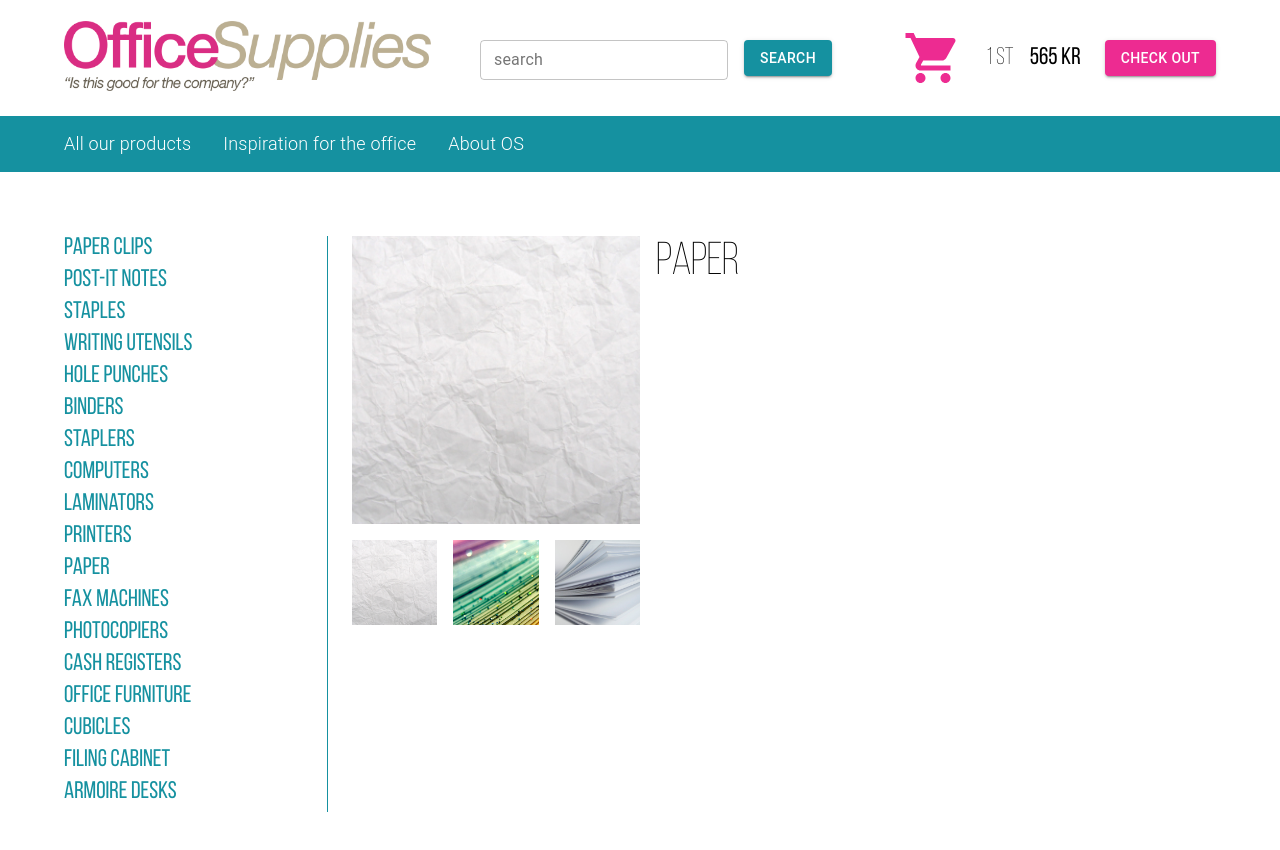
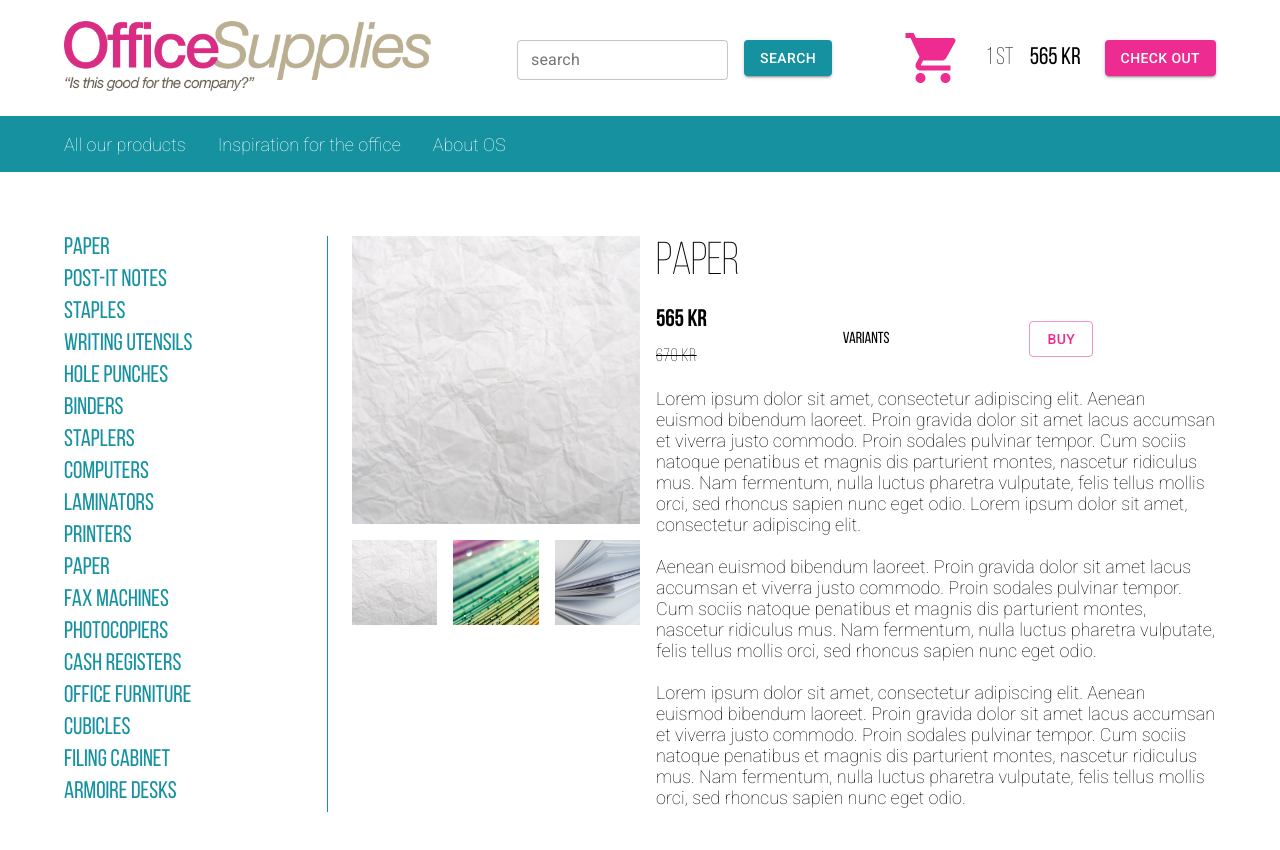
Before and after one commit to malg266526/ColumbusProductPage, a React (Create React App) app: page / in a window 1280 px wide. Shown: the top 850 px of the page. Built offline with nearby package versions, Linux system fonts and the light colour scheme.

Commit message:
product details

```diff
--- a/src/components/Product/index.tsx
+++ b/src/components/Product/index.tsx
@@ -3,28 +3,60 @@ import Grid from '@material-ui/core/Grid';
 import { Theme, Typography } from '@material-ui/core';
 import { makeStyles } from '@material-ui/core/styles';
 import { PhotosGallery } from '../PhotosGallery';
+import { inject, observer } from 'mobx-react';
+import { IProductStore } from '../../store/ProductsStore';
+import { ProductDetails } from './productDetails';
 
-interface IProps {}
+interface IProps {
+    productStore?: IProductStore;
+}
 
 const useStyles = makeStyles((theme: Theme) => ({
-    root: {},
+    details: {
+        paddingLeft: theme.spacing(2),
+    },
+    description: {
+        marginTop: theme.spacing(2),
+    },
 }));
 
-export const Product: React.FC<IProps> = () => {
+const ProductComp: React.FC<IProps> = ({ productStore }) => {
     const classes = useStyles();
 
-    const productName = 'Paper';
+    if (!(productStore && productStore.currentProduct)) {
+        return <Typography variant="h1">No product selected</Typography>;
+    }
+
+    const product = productStore.currentProduct;
+    const productName = product.name;
 
     return (
-        <section className={classes.root}>
+        <section>
             <Grid container>
                 <Grid item xs={12} md={4}>
                     <PhotosGallery productName={productName} />
                 </Grid>
-                <Grid item xs={12} md={8}>
+                <Grid item xs={12} md={8} className={classes.details}>
                     <Typography variant="h1">{productName}</Typography>
+
+                    <ProductDetails
+                        newPrice={product.newPrice}
+                        oldPrice={product.oldPrice}
+                        variants={product.variants || []}
+                        currency={product.currency}
+                    />
+
+                    <Typography
+                        variant="h3"
+                        dangerouslySetInnerHTML={{
+                            __html: product.description,
+                        }}
+                        className={classes.description}
+                    />
                 </Grid>
             </Grid>
         </section>
     );
 };
+
+export const Product = inject('productStore')(observer(ProductComp));
--- a/src/components/Product/productDetails.tsx
+++ b/src/components/Product/productDetails.tsx
@@ -0,0 +1,53 @@
+import React from 'react';
+import { Button, Theme, Typography } from '@material-ui/core';
+import { makeStyles } from '@material-ui/core/styles';
+import Grid from '@material-ui/core/Grid';
+
+interface IProps {
+    newPrice: number;
+    oldPrice: number;
+    variants: string[];
+    currency: string;
+}
+
+const useStyles = makeStyles((theme: Theme) => ({
+    root: {
+        display: 'flex',
+        alignItems: 'center',
+    },
+    oldPrice: {
+        textDecoration: 'line-through',
+    },
+}));
+
+export const ProductDetails: React.FC<IProps> = ({
+    newPrice,
+    oldPrice,
+    currency,
+    variants,
+}) => {
+    const classes = useStyles();
+
+    return (
+        <div>
+            <Grid container className={classes.root}>
+                <Grid item xs={6} md={4}>
+                    <Typography variant="h2">
+                        {newPrice} {currency}
+                    </Typography>
+                    <Typography variant="caption" className={classes.oldPrice}>
+                        {oldPrice} {currency}
+                    </Typography>
+                </Grid>
+                <Grid item xs={6} md={4}>
+                    variants
+                </Grid>
+                <Grid item xs={12} md={4}>
+                    <Button variant="outlined" color="secondary">
+                        Buy
+                    </Button>
+                </Grid>
+            </Grid>
+        </div>
+    );
+};
--- a/src/components/ProductList/index.tsx
+++ b/src/components/ProductList/index.tsx
@@ -31,7 +31,7 @@ export const ProductList: React.FC<IProps> = () => {
     return (
         <aside className={classes.root}>
             {products.map(product => (
-                <Link key={product.name} href={'#'} className={classes.link}>
+                <Link key={product.id} href={'#'} className={classes.link}>
                     {product.name}
                 </Link>
             ))}
--- a/src/components/ShoppingCartInfo/index.tsx
+++ b/src/components/ShoppingCartInfo/index.tsx
@@ -53,7 +53,7 @@ const ShoppingCartInfoComp: React.FC<IProps> = ({ cartStore }) => {
             <div className={classes.totalCost}>
                 {totalPrice} {currency}
             </div>
-            <Button type="submit" variant="contained" color="secondary">
+            <Button variant="contained" color="secondary">
                 Check out
             </Button>
         </div>
--- a/src/mocks/availableProducts.tsx
+++ b/src/mocks/availableProducts.tsx
@@ -1,18 +1,24 @@
-export const CURRENT_PRODUCT = {
-    name: 'Paper',
-    newPrice: 565,
-    oldPrice: 670,
-    currency: 'kr',
-    variants: ['red', 'blue', 'yellow'],
-};
+const PRODUCT_DESCRIPTION = `Lorem ipsum dolor sit amet, consectetur adipiscing elit.
+    Aenean euismod bibendum laoreet. Proin gravida dolor sit amet lacus accumsan et viverra justo commodo.
+    Proin sodales pulvinar tempor. Cum sociis natoque penatibus et magnis dis parturient montes, nascetur ridiculus mus.
+    Nam fermentum, nulla luctus pharetra vulputate, felis tellus mollis orci, sed rhoncus sapien nunc eget odio.
+    Lorem ipsum dolor sit amet, consectetur adipiscing elit.  <br>  <br>
+    Aenean euismod bibendum laoreet. Proin gravida dolor sit amet lacus accumsan et viverra justo commodo.
+    Proin sodales pulvinar tempor. Cum sociis natoque penatibus et magnis dis parturient montes, nascetur ridiculus mus.
+    Nam fermentum, nulla luctus pharetra vulputate, felis tellus mollis orci, sed rhoncus sapien nunc eget odio. <br>  <br>
+    Lorem ipsum dolor sit amet, consectetur adipiscing elit.
+    Aenean euismod bibendum laoreet. Proin gravida dolor sit amet lacus accumsan et viverra justo commodo.
+    Proin sodales pulvinar tempor. Cum sociis natoque penatibus et magnis dis parturient montes, nascetur ridiculus mus.
+    Nam fermentum, nulla luctus pharetra vulputate, felis tellus mollis orci, sed rhoncus sapien nunc eget odio.`;
 
-export const PRODUCTS = [
+const PRODUCTS_MOCK = [
     {
         name: 'Paper clips',
         newPrice: 565,
         oldPrice: 670,
         currency: 'kr',
         variants: ['red', 'blue', 'yellow'],
+        description: PRODUCT_DESCRIPTION,
     },
     {
         name: 'Post-it notes',
@@ -20,6 +26,7 @@ export const PRODUCTS = [
         oldPrice: 670,
         currency: 'kr',
         variants: ['red', 'blue', 'yellow'],
+        description: PRODUCT_DESCRIPTION,
     },
     {
         name: 'Staples',
@@ -27,6 +34,7 @@ export const PRODUCTS = [
         oldPrice: 670,
         currency: 'kr',
         variants: ['red', 'blue', 'yellow'],
+        description: PRODUCT_DESCRIPTION,
     },
     {
         name: 'Writing utensils',
@@ -34,6 +42,7 @@ export const PRODUCTS = [
         oldPrice: 670,
         currency: 'kr',
         variants: ['red', 'blue', 'yellow'],
+        description: PRODUCT_DESCRIPTION,
     },
     {
         name: 'Hole punches',
@@ -41,6 +50,7 @@ export const PRODUCTS = [
         oldPrice: 670,
         currency: 'kr',
         variants: ['red', 'blue', 'yellow'],
+        description: PRODUCT_DESCRIPTION,
     },
     {
         name: 'Binders',
@@ -48,6 +58,7 @@ export const PRODUCTS = [
         oldPrice: 670,
         currency: 'kr',
         variants: ['red', 'blue', 'yellow'],
+        description: PRODUCT_DESCRIPTION,
     },
     {
         name: 'Staplers',
@@ -55,6 +66,7 @@ export const PRODUCTS = [
         oldPrice: 670,
         currency: 'kr',
         variants: ['red', 'blue', 'yellow'],
+        description: PRODUCT_DESCRIPTION,
     },
     {
         name: 'Computers',
@@ -62,6 +74,7 @@ export const PRODUCTS = [
         oldPrice: 670,
         currency: 'kr',
         variants: ['red', 'blue', 'yellow'],
+        description: PRODUCT_DESCRIPTION,
     },
     {
         name: 'Laminators',
@@ -69,6 +82,7 @@ export const PRODUCTS = [
         oldPrice: 670,
         currency: 'kr',
         variants: ['red', 'blue', 'yellow'],
+        description: PRODUCT_DESCRIPTION,
     },
     {
         name: 'Printers',
@@ -76,6 +90,7 @@ export const PRODUCTS = [
         oldPrice: 670,
         currency: 'kr',
         variants: ['red', 'blue', 'yellow'],
+        description: PRODUCT_DESCRIPTION,
     },
     {
         name: 'Paper',
@@ -83,6 +98,7 @@ export const PRODUCTS = [
         oldPrice: 670,
         currency: 'kr',
         variants: ['red', 'blue', 'yellow'],
+        description: PRODUCT_DESCRIPTION,
     },
     {
         name: 'Fax machines',
@@ -90,6 +106,7 @@ export const PRODUCTS = [
         oldPrice: 670,
         currency: 'kr',
         variants: ['red', 'blue', 'yellow'],
+        description: PRODUCT_DESCRIPTION,
     },
     {
         name: 'Photocopiers',
@@ -97,6 +114,7 @@ export const PRODUCTS = [
         oldPrice: 670,
         currency: 'kr',
         variants: ['red', 'blue', 'yellow'],
+        description: PRODUCT_DESCRIPTION,
     },
     {
         name: 'Cash registers',
@@ -104,6 +122,7 @@ export const PRODUCTS = [
         oldPrice: 670,
         currency: 'kr',
         variants: ['red', 'blue', 'yellow'],
+        description: PRODUCT_DESCRIPTION,
     },
     {
         name: 'Office furniture',
@@ -111,6 +130,7 @@ export const PRODUCTS = [
         oldPrice: 670,
         currency: 'kr',
         variants: ['red', 'blue', 'yellow'],
+        description: PRODUCT_DESCRIPTION,
     },
     {
         name: 'Cubicles',
@@ -118,6 +138,7 @@ export const PRODUCTS = [
         oldPrice: 670,
         currency: 'kr',
         variants: ['red', 'blue', 'yellow'],
+        description: PRODUCT_DESCRIPTION,
     },
     {
         name: 'Filing cabinet\n',
@@ -125,6 +146,7 @@ export const PRODUCTS = [
         oldPrice: 670,
         currency: 'kr',
         variants: ['red', 'blue', 'yellow'],
+        description: PRODUCT_DESCRIPTION,
     },
     {
         name: 'Armoire desks',
@@ -132,5 +154,14 @@ export const PRODUCTS = [
         oldPrice: 670,
         currency: 'kr',
         variants: ['red', 'blue', 'yellow'],
+        description: PRODUCT_DESCRIPTION,
     },
 ];
+
+export const PRODUCTS = PRODUCTS_MOCK.map(product => ({
+    ...product,
+    id: Math.random(),
+}));
+
+export const CURRENT_PRODUCT =
+    PRODUCTS.find(product => (product.name = 'Paper')) || PRODUCTS[0];
--- a/src/modules/navigation/Menu.tsx
+++ b/src/modules/navigation/Menu.tsx
@@ -1,8 +1,7 @@
 import React from 'react';
-import { Link, Theme } from '@material-ui/core';
+import { Link, Theme, Typography } from '@material-ui/core';
 import { makeStyles } from '@material-ui/core/styles';
 import { COLORS } from '../../common/consts/colors';
-import { FONT_SIZE, FONT_WEIGHT } from '../../common/consts/fonts';
 import { MODULE_SPACING } from '../../common/consts/styles';
 
 interface IProps {}
@@ -21,8 +20,6 @@ const useStyles = makeStyles((theme: Theme) => ({
     link: {
         color: 'white',
         marginRight: theme.spacing(4),
-        fontSize: FONT_SIZE.REGULAR,
-        fontWeight: FONT_WEIGHT.LIGHT,
     },
 }));
 
@@ -39,7 +36,7 @@ export const NavMenu: React.FC<IProps> = () => {
                     variant="body2"
                     className={classes.link}
                 >
-                    {nav}
+                    <Typography variant="h3">{nav}</Typography>
                 </Link>
             ))}
         </nav>
--- a/src/store/ProductsStore.tsx
+++ b/src/store/ProductsStore.tsx
@@ -2,21 +2,23 @@ import { observable } from 'mobx';
 import { CURRENT_PRODUCT, PRODUCTS } from '../mocks/availableProducts';
 
 export interface IProduct {
+    id: number;
     name: string;
     newPrice: number;
     oldPrice: number;
     currency: string;
     variants?: string[];
+    description: string;
 }
 
-interface IProductStore {
+export interface IProductStore {
     products: IProduct[];
     currentProduct: IProduct;
 }
 
 class ProductsStore implements IProductStore {
     @observable public products = PRODUCTS;
-    @observable currentProduct = CURRENT_PRODUCT;
+    @observable currentProduct: IProduct = CURRENT_PRODUCT;
 }
 
 export const productStore = new ProductsStore();
```
Also changed, not shown: src/components/ProductSearch/index.tsx (+8 -8 lines), src/index.tsx (+17 -1 lines).
